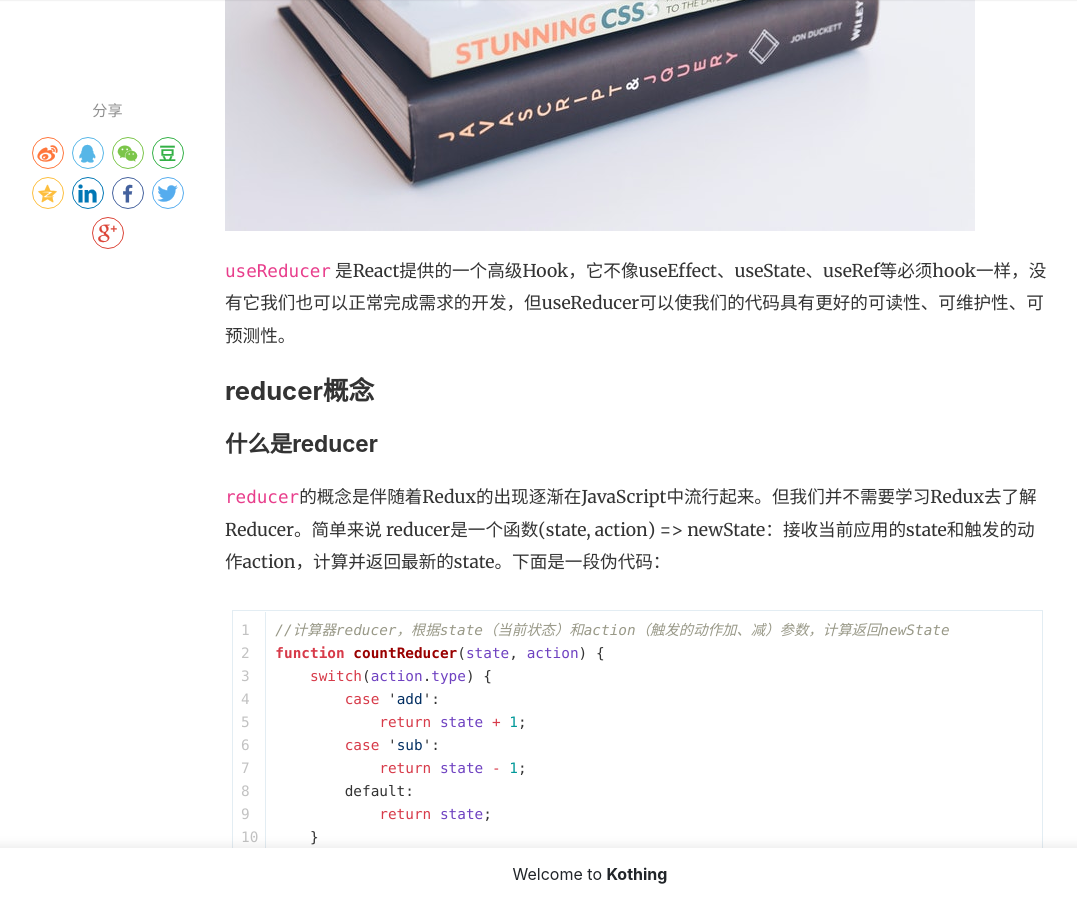
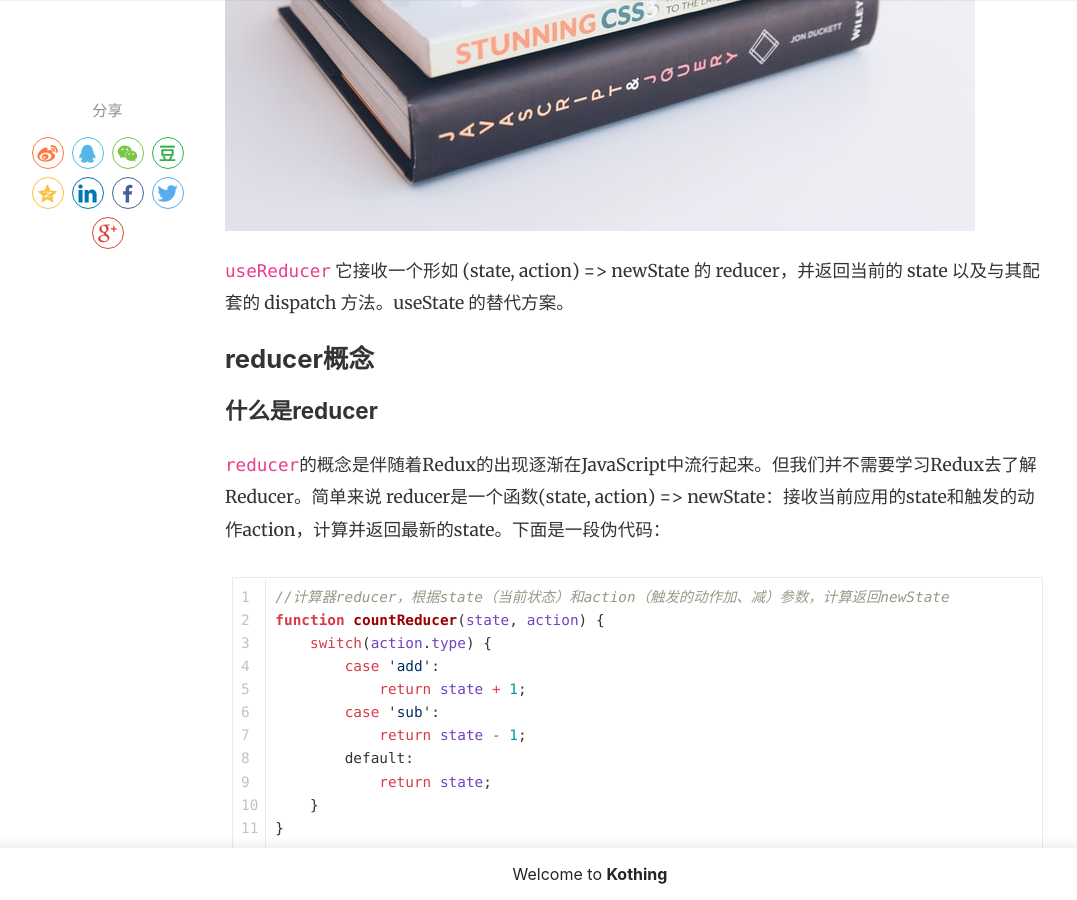
Before and after one commit to kothing/kothing.github.io, a Jekyll site: the page built from _posts/2019-01-12-react-hook--useReducer.md, in a window 1280 px wide and 900 px high, scrolled down 593 px. Shown: the whole window, without its empty margins (50-1127 px from the left). Built offline with Jekyll 4.4.1, drawn with Linux system fonts in a browser that asks for light colours; nearby versions of some CDN libraries; comment, search, counter and statistics services are not loaded.

Commit message:
Update 2019-01-12-react-hook--useReducer.md

```diff
--- a/_posts/2019-01-12-react-hook--useReducer.md
+++ b/_posts/2019-01-12-react-hook--useReducer.md
@@ -6,7 +6,7 @@
 image: assets/images/13.jpg
 ---
 
-`useReducer` 是React提供的一个高级Hook，它不像useEffect、useState、useRef等必须hook一样，没有它我们也可以正常完成需求的开发，但useReducer可以使我们的代码具有更好的可读性、可维护性、可预测性。
+`useReducer` 它接收一个形如 (state, action) => newState 的 reducer，并返回当前的 state 以及与其配套的 dispatch 方法。useState 的替代方案。
 
 ## reducer概念
 
```
